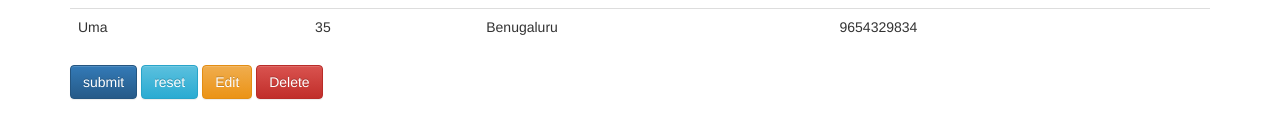
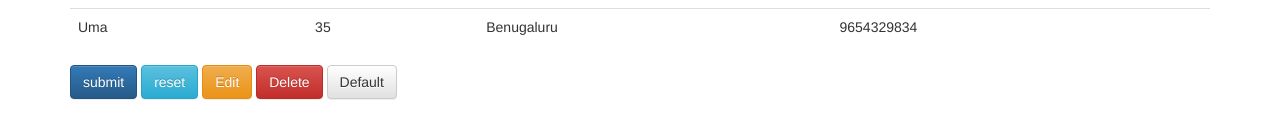
Before and after one commit to UmamaheswararaoMeka/basic-angular-app, a plain HTML site: page index.html in a window 1280 px wide. Shown: the part 256-394 px from the top of the page. Drawn offline with nearby package versions, Linux system fonts and the light colour scheme.

Commit message:
adds new button

```diff
--- a/index.html
+++ b/index.html
@@ -36,8 +36,10 @@
 			<div>
 				<input type="button" class="btn btn-primary" value="submit">
 				<input type="button" class="btn btn-info" value="reset">
-				<input type="button" class="btn btn-warning" value="Edit">
+				<input type="button" class="btn btn-warning
+				" value="Edit">
 				<input type="button" class="btn btn-danger" value="Delete">
+				<input type="button" class="btn btn-default" value="Default">
 			</div>
 		</div>
 
```
